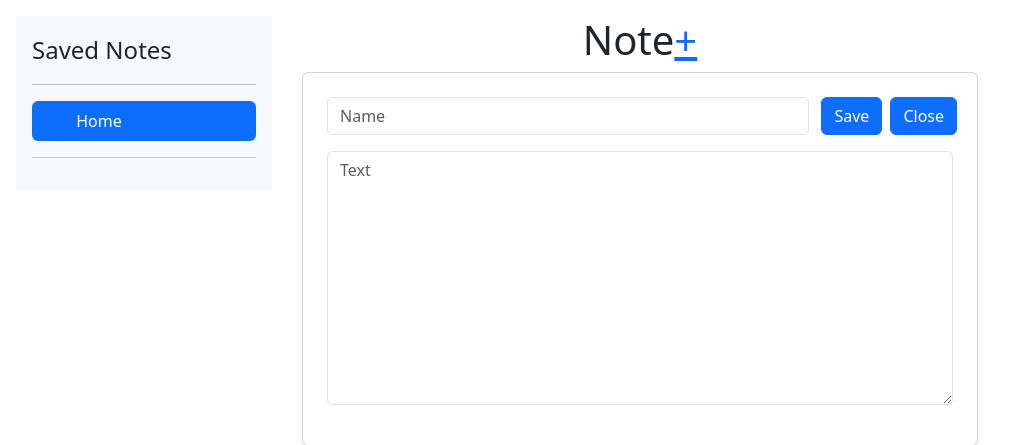
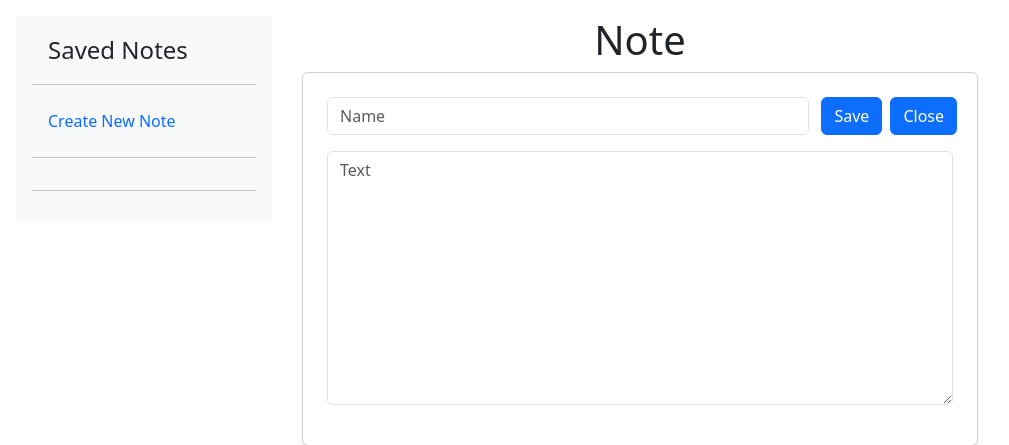
Before and after one commit to andjey777/browser-notes, a Django app: page /notes/ in a window 1280 px wide. Shown: the top 445 px of the page, without its empty margins (0-1009 px from the left). Run offline with Django 5.2, Linux system fonts and the light colour scheme; data that the repository does not hold is empty; some libraries are stand-ins or nearby versions.

Commit message:
sidebar filling

```diff
--- a/notes/urls.py
+++ b/notes/urls.py
@@ -5,6 +5,7 @@ from . import views
 app_name = "notes"
 urlpatterns = [
     path("", views.IndexView.as_view(), name="index"),
+    path("<int:note_id>/", views.NotesView.as_view(), name="notes"),
     path("update/<int:notes_id>/", views.UpdateView.as_view(), name="update"),
     path("create/", views.CreateView.as_view(), name="create"),
 ]
--- a/notes/views.py
+++ b/notes/views.py
@@ -1,21 +1,39 @@
+import datetime
+
 from django.http import JsonResponse
 from django.shortcuts import render
 from django.urls import reverse_lazy
+from django.utils import timezone
 from django.views import generic
 
-from notes.forms import NotesForm, CreateForm
+from notes.forms import (
+    CreateForm,
+    NotesForm,
+)
 from notes.models import NotesModel
 
 
 class IndexView(generic.UpdateView):
-    template_name = "notes/index.html"
-    success_url = reverse_lazy("notes:index")
+    template_name = "notes/notes.html"
     form_class = NotesForm
 
     def get(self, request):
         queryset = NotesModel.objects.order_by("last_modified").last()
         form = NotesForm(instance=queryset)
-        return render(request, self.template_name, {"form": form})
+        notes_names = NotesModel.objects.values("id", "name")
+        return render(request, self.template_name, {"form": form, "notes_names": notes_names})
+
+
+class NotesView(generic.UpdateView):
+    template_name = "notes/notes.html"
+    success_url = reverse_lazy("notes:notes")
+    form_class = NotesForm
+
+    def get(self, request, note_id):
+        queryset = NotesModel.objects.get(id=note_id)
+        form = NotesForm(instance=queryset)
+        notes_names = NotesModel.objects.values("id", "name")
+        return render(request, self.template_name, {"form": form, "notes_names": notes_names})
 
 
 class UpdateView(generic.UpdateView):
@@ -23,7 +41,7 @@ class UpdateView(generic.UpdateView):
     def post(self, request, notes_id):
         form_name = request.POST.get("name")
         form_text = request.POST.get("text")
-        NotesModel.objects.filter(id=notes_id).update(name=form_name, text=form_text)
+        NotesModel.objects.filter(id=notes_id).update(name=form_name, text=form_text, last_modified=timezone.now())
         data = NotesModel.objects.filter(id=notes_id).values("name", "text")
         return JsonResponse({"name": data[0]["name"], "text": data[0]["text"]})
 
@@ -32,4 +50,4 @@ class CreateView(generic.CreateView):
     model = NotesModel
     form_class = CreateForm
     template_name = "notes/create.html"
-    success_url = reverse_lazy("notes:index")
+    success_url = reverse_lazy("notes:notes")
--- a/templates/notes/create.html
+++ b/templates/notes/create.html
@@ -9,6 +9,8 @@
         {{ form.as_p }}
         <button class="btn btn-primary" type="submit">Save</button>
     </form>
+    <a href="{% url 'notes:index'%}">Back
+      </a>
 </div>
 
 {% endblock content %}
--- a/templates/notes/index.html
+++ b/templates/notes/notes.html
@@ -2,23 +2,28 @@
 
 {% block content %}
 <div class="d-flex flex-column flex-shrink-0 p-3 bg-light" style="width: 20%; position:absolute;">
-  <span class="fs-4">Saved Notes</span>
+  <span class="fs-4 mx-3">Saved Notes</span>
   <hr>
-  <ul class="nav nav-pills flex-column mb-auto">
+  <ul class="nav nav-pills flex-column">
     <li class="nav-item">
-      <a href="#" class="nav-link active" aria-current="page">
-        <svg class="bi me-2" width="16" height="16">
-          <use xlink:href="#home"></use>
-        </svg>
-        Home
+      <a href="{% url 'notes:create' %}" class="nav-link" aria-current="page">
+        Create New Note
       </a>
     </li>
+    <hr>
+    {% for name in notes_names %}
+    <li class="nav-item">
+      <a href="{% url 'notes:notes' note_id=name.id %}" class="nav-link" aria-current="page">
+        {{ name.name }}
+      </a>
+    </li>
+    {% endfor %}
   </ul>
   <hr>
 </div>
 
 <div class="container" style="max-width: 700px; text-align: center; margin:0 auto;">
-  <h1>Note<a href="{% url 'notes:create' %}">+</a></h1>
+  <h1>Note</h1>
   <div class="card">
     <form id="main_form" class="m-3" method="POST">
       {% csrf_token %}
```
